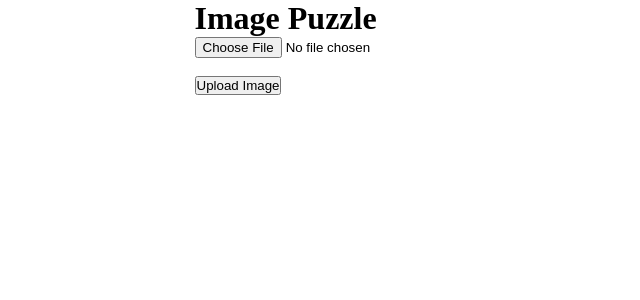
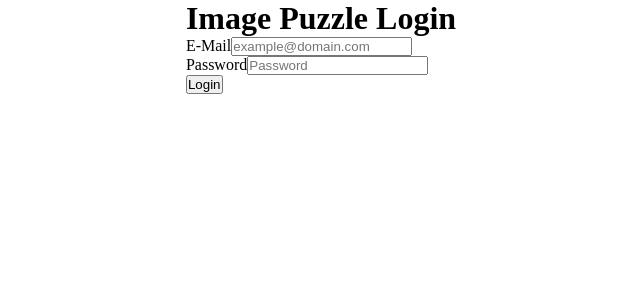
Before and after one commit to bdconnors/reactImagepuzzle, a React app: page / in a window 1280 px wide. Shown: the top 300 px of the page, without its empty margins (319-959 px from the left). Built offline with nearby package versions, Linux system fonts and the light colour scheme.

Commit message:
setup login page, api call to rails and store JWT in local storage

```diff
--- a/component/App.js
+++ b/component/App.js
@@ -1,3 +1,4 @@
+import {Login} from './Login';
 import {ImageUpload} from './ImageUpload';
 import {Puzzle} from "./Puzzle";
 import {display_states} from "../constants/constants";
@@ -46,8 +47,11 @@ export class App extends Component {
 
     render() {
         const { display } = this.state;
-
-        if(display === display_states.upload_form) {
+        if(display === display_states.sign_up){
+            return <div>
+                <Login/>
+            </div>
+        }else if(display === display_states.upload_form) {
             return <div>
                 <h1>Image Puzzle</h1>
                 <ImageUpload/>
--- /dev/null
+++ b/component/Login.js
@@ -0,0 +1,48 @@
+import React from "react";
+import {RailsAPI} from "./RailsAPI";
+const api = new RailsAPI();
+export class Login extends React.Component {
+    state = {
+        email: "",
+        password: "",
+
+    };
+
+    handleChange = event => {
+        this.setState({
+            [event.target.name]: event.target.value
+        });
+    };
+
+    handleSubmit = event => {
+        event.preventDefault();
+        api.login(this.state.email,this.state.password).then((result)=>{
+            localStorage.setItem('token',result.token);
+            console.log(localStorage.getItem('token'));
+        });
+
+    };
+
+    render() {
+        return (<form onSubmit={this.handleSubmit}>
+                <h1>Image Puzzle Login</h1>
+
+                <label>E-Mail</label>
+                <input
+                    name='email'
+                    placeholder='example@domain.com'
+                    value={this.state.email}
+                    onChange={this.handleChange}
+                /><br/>
+
+                <label>Password</label>
+                <input
+                    type='password'
+                    name='password'
+                    placeholder='Password'
+                    value={this.state.password}
+                    onChange={this.handleChange}/><br/>
+                    <input type="submit" value = "Login"/>
+        </form>)
+    }
+}
--- /dev/null
+++ b/component/RailsAPI.js
@@ -0,0 +1,33 @@
+import * as React from "react";
+import {API} from '../constants/constants';
+export class RailsAPI{
+    constructor() {
+        this.error = null;
+        this.isLoaded = false;
+        this.items = [];
+    }
+    login(email,password){
+        return new Promise((resolve,reject)=> {
+            fetch(API.base + API.login, {
+                method: 'POST',
+                headers: {
+                    'Accept': 'application/json',
+                    'Content-Type': 'application/json'
+                },
+                body: JSON.stringify({
+                    email: email,
+                    password: password
+                })
+            }).then((res) => {
+                res.json().then((result)=>{
+                    resolve(result);
+                });
+            }).catch((error) => {
+                    this.isLoaded = true;
+                    this.error = error;
+                    reject(this.error);
+                })
+        });
+    }
+
+}
--- a/constants/constants.js
+++ b/constants/constants.js
@@ -23,6 +23,7 @@ export const puzzle_actions = {
     solve_board:'solve_board'
 };
 export const display_states = {
+    sign_up:'sign_up',
     upload_form:'upload_form',
     puzzle_canvas:'puzzle_canvas'
 };
@@ -32,3 +33,8 @@ export const types = {
 export const elements ={
     file_input:'file_input'
 };
+export const API = {
+    base:'http://localhost:3000/api/v1/',
+    login:'login',
+    users:'users'
+};
--- a/package.json
+++ b/package.json
@@ -17,6 +17,7 @@
     "react": "^16.12.0",
     "react-dom": "^16.12.0",
     "react-redux": "^7.1.3",
+    "react-uuid": "^1.0.2",
     "redux": "^4.0.5",
     "redux-thunk": "^2.3.0",
     "webpack": "^4.41.6",
--- a/reducers/reducer.js
+++ b/reducers/reducer.js
@@ -1,9 +1,11 @@
 import {display_states,puzzle_config,puzzle_actions,puzzle_state} from '../constants/constants';
 import {createStore} from "redux";
+import uuid from 'react-uuid'
 
 //display states
 const upload_form = display_states.upload_form;
 const puzzle_canvas = display_states.puzzle_canvas;
+const sign_up = display_states.sign_up;
 
 //puzzle states
 const solved = puzzle_state.solved;
@@ -20,10 +22,12 @@ const generate = puzzle_actions.generate;
 const select_piece = puzzle_actions.select_piece;
 const select_target = puzzle_actions.select_target;
 const update_board = puzzle_actions.update_board;
+const puzzle_id = uuid();
 
 const initialState = {
-    display:upload_form,
+    display:sign_up,
     puzzle:{
+        id:puzzle_id,
         state:generating_board,
         col:puzzle_config.col,
         row:puzzle_config.row,
```
